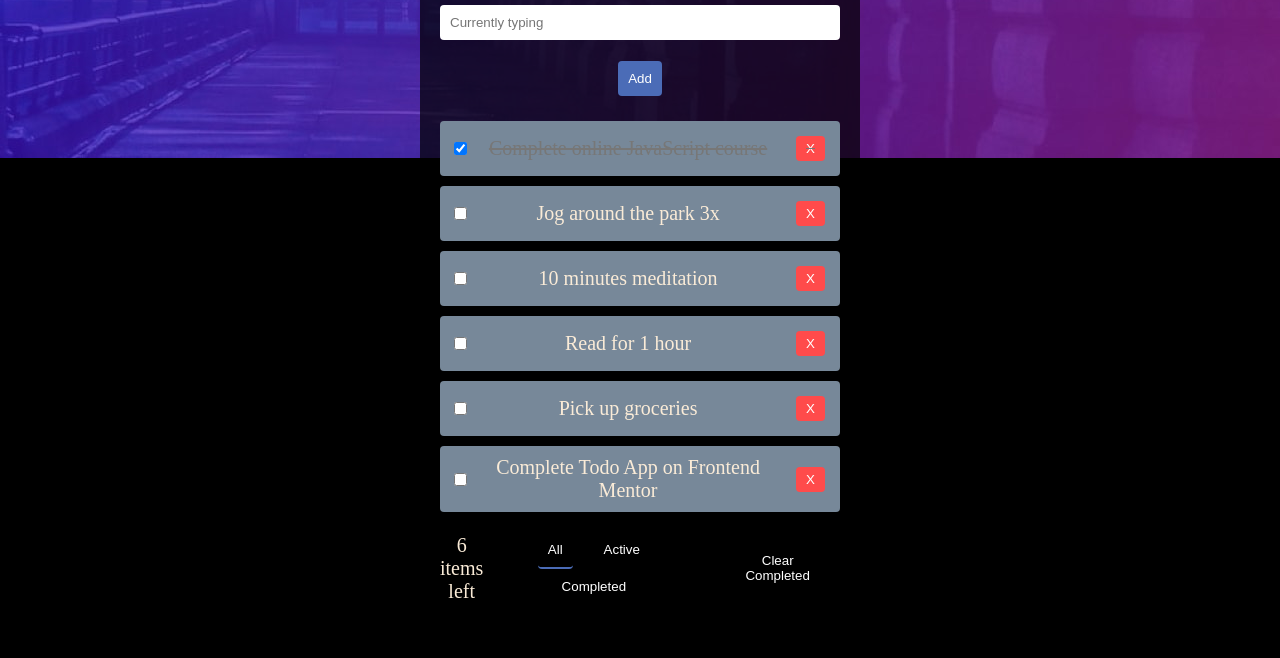
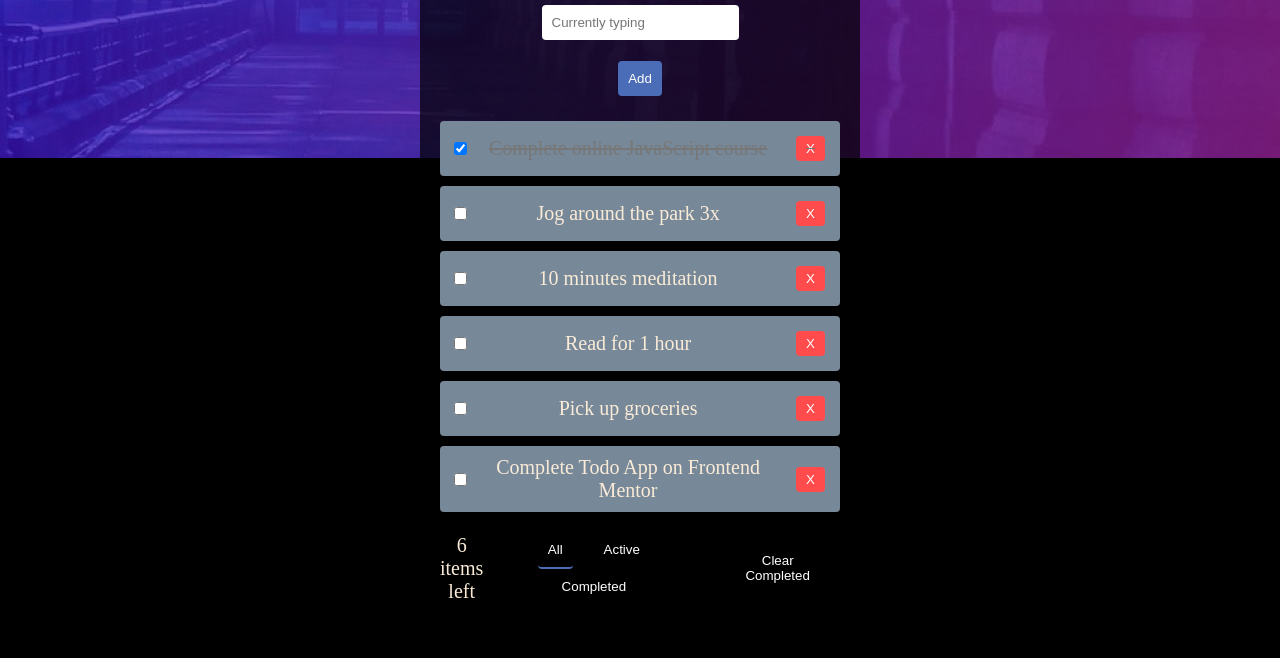
Before and after one commit to antosnizzah/todo-app, a plain HTML site: page index.html in a window 1280 px wide. Shown: the part 142-800 px from the top of the page. Drawn offline with Linux system fonts and the light colour scheme.

Commit message:
initial commit

```diff
--- a/style.css
+++ b/style.css
@@ -23,7 +23,7 @@ h1 {
 }
 #todoInput {
   display: block;
-  width: calc(100% - 20px);
+
   margin: 0 auto 1rem auto;
   padding: 10px;
   border: none;
```
